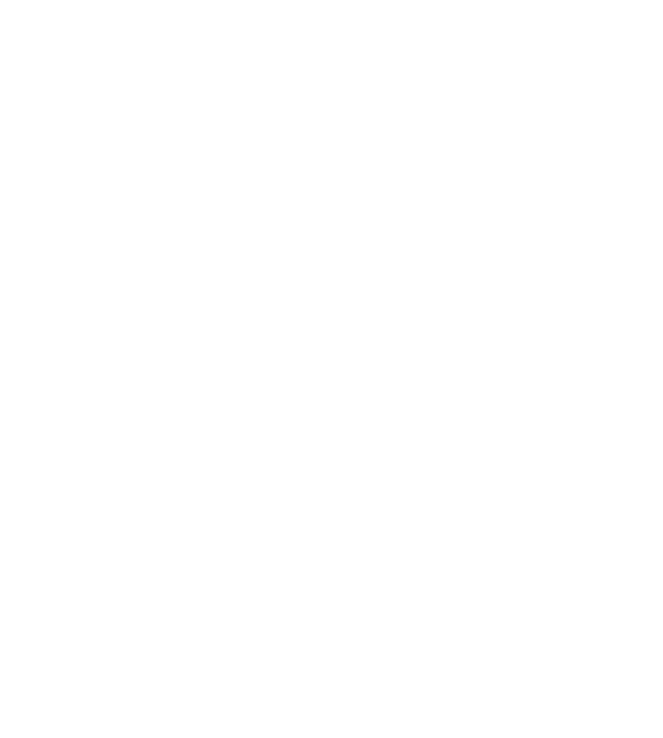
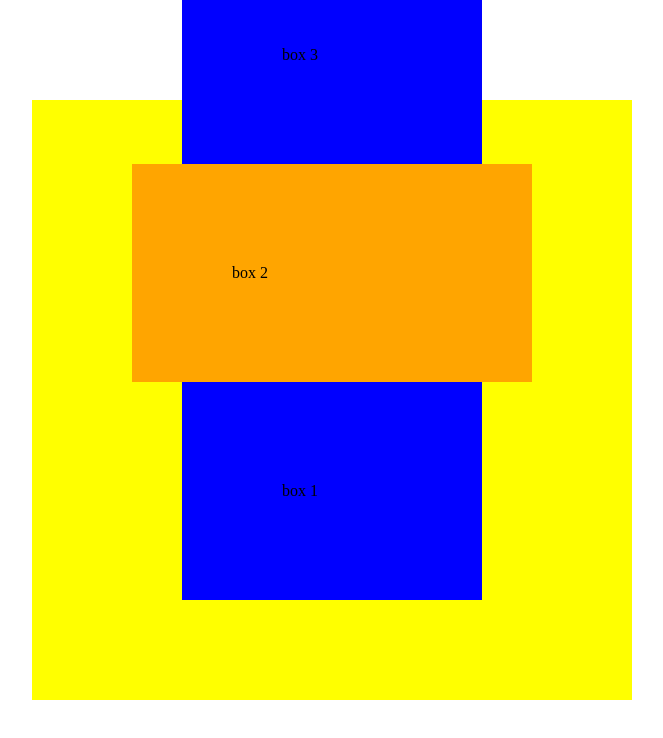
Before and after one commit to kagunwa/Flexbox, a plain HTML site: page index.html in a window 1280 px wide. Shown: the whole page, without its empty margins (308-971 px from the left). Drawn offline with Linux system fonts and the light colour scheme.

Commit message:
Pasted code from glitch

```diff
--- a/index.html
+++ b/index.html
@@ -1,8 +1,47 @@
 <html>
   <head>
-    <title>Web Dev Class</title>
+    <title>Flexbox Practice</title>
+    <style>
+      body {
+        display: flex;
+        justify-content: center;
+        align-items: center;
+      }
+      .container {
+        display: flex;
+        width: 400px;
+        background-color: yellow;
+        height: 400px;
+        padding: 100px;
+        flex-direction: column-reverse;
+        justify-content: space-between;
+        align-items: center;
+      }
+      .blue {
+        width: 100px;
+        background-color: blue;
+        height: 400px;
+        padding: 100px;
+        display: flex;
+      }
+      .orange {
+        width: 200px;
+        background-color: orange;
+        height: 400px;
+        padding: 100px;
+        display: flex;
+      }
+    </style>
   </head>
   <body>
-    <h1></h1>
+    <div class="container">
+      <div class="blue">box 1</div>
+
+      <div class="orange">box 2</div>
+
+      <div class="blue">box 3</div>
+
+      <div class="orange">box 4</div>
+    </div>
   </body>
 </html>
```
